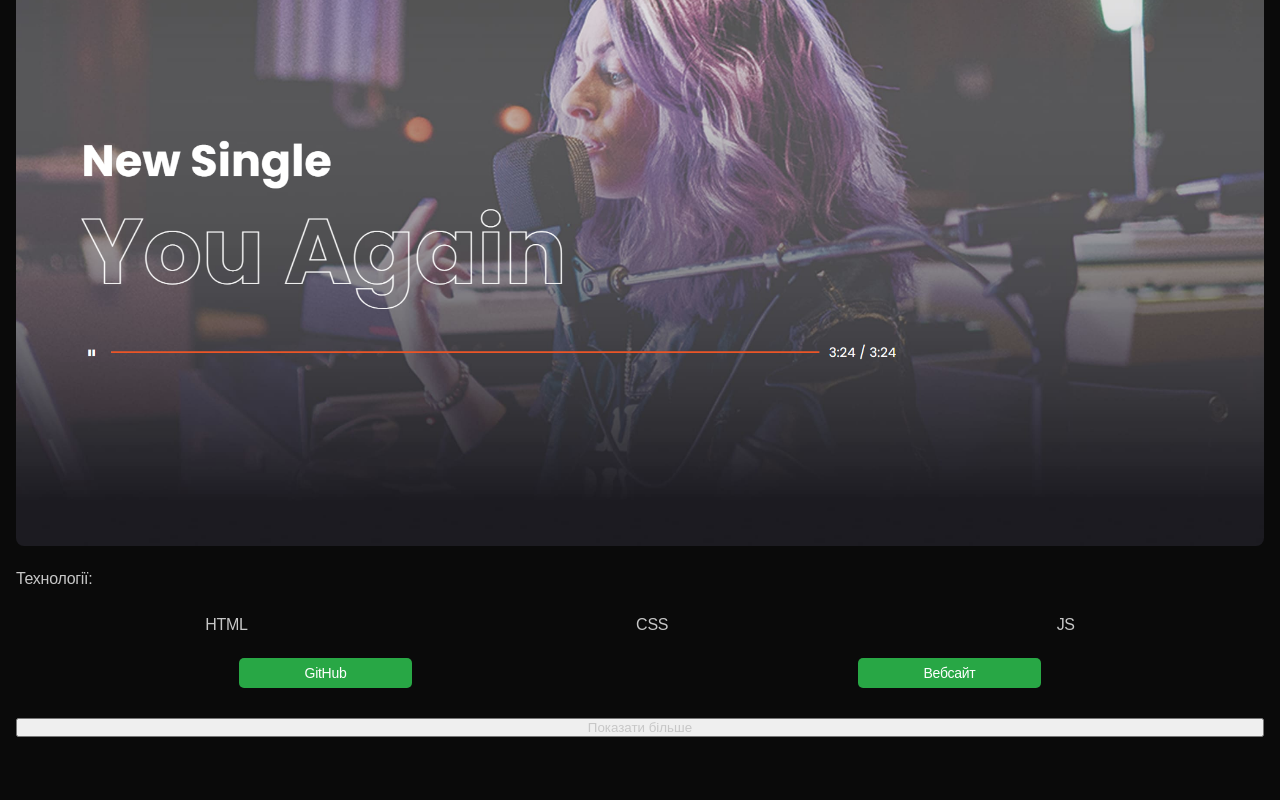
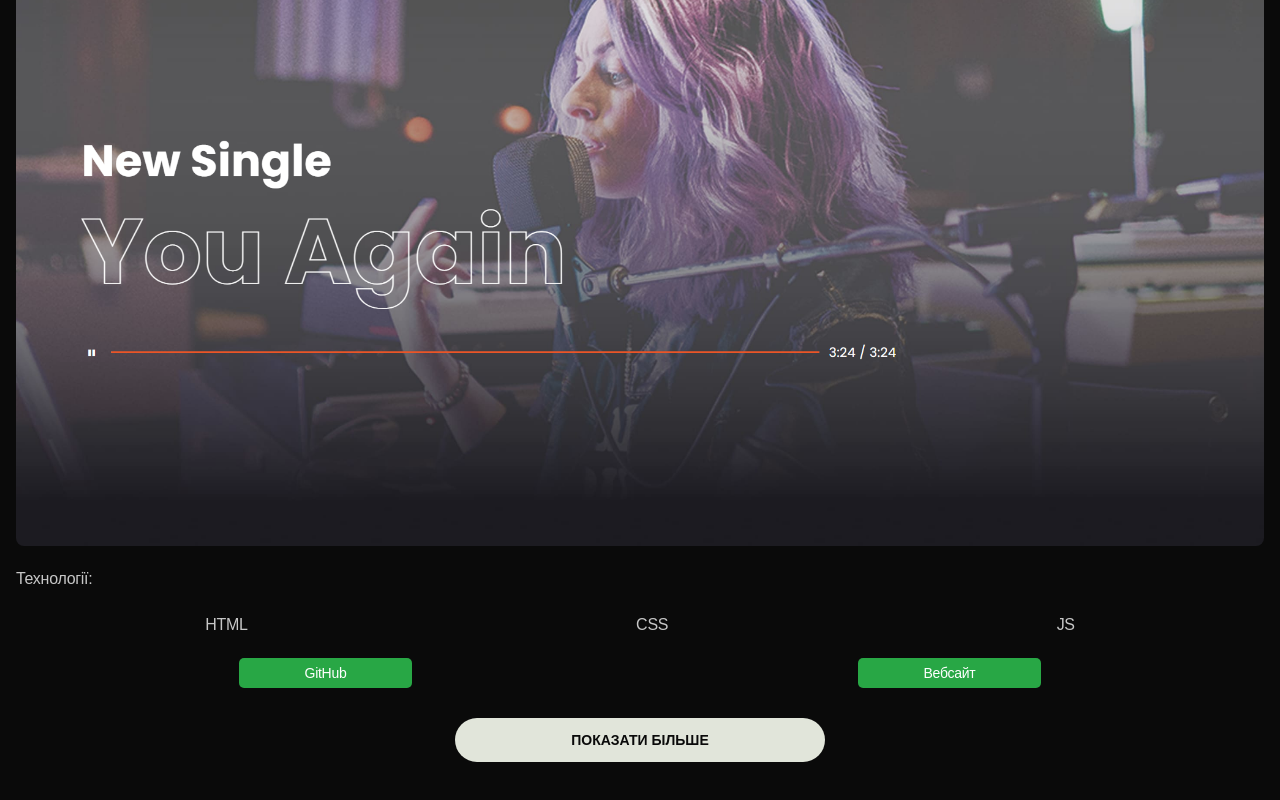
Before and after one commit to ljresetl/portfolio-frontend-react, a React (Vite) app: page / in a window 1280 px wide. Shown: the part 7214-8014 px from the top of the page. Built offline with nearby package versions, Linux system fonts and the light colour scheme.

Commit message:
load-more

```diff
--- a/src/components/Portfolio/Portfolio.module.scss
+++ b/src/components/Portfolio/Portfolio.module.scss
@@ -6,6 +6,20 @@
     gap: 30px;
     margin: 0 auto;
     padding: 0px 16px;
+    .button_loadmore {
+      margin: 0 auto;
+      border-radius: 100px;
+      padding: 10px 20px;
+      min-width: 370px;
+      height: 44px;
+      background-color: #e1e5da;
+      font-weight: 700;
+      font-size: 14px;
+      line-height: 1;
+      text-transform: uppercase;
+      color: #0a0a0a;
+      border: none;
+    }
   }
   .portfolio_h {
     font-weight: 400;
```
